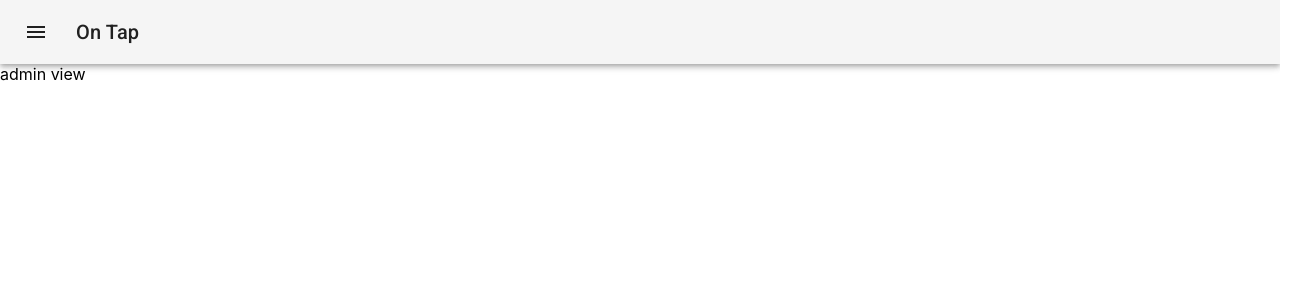
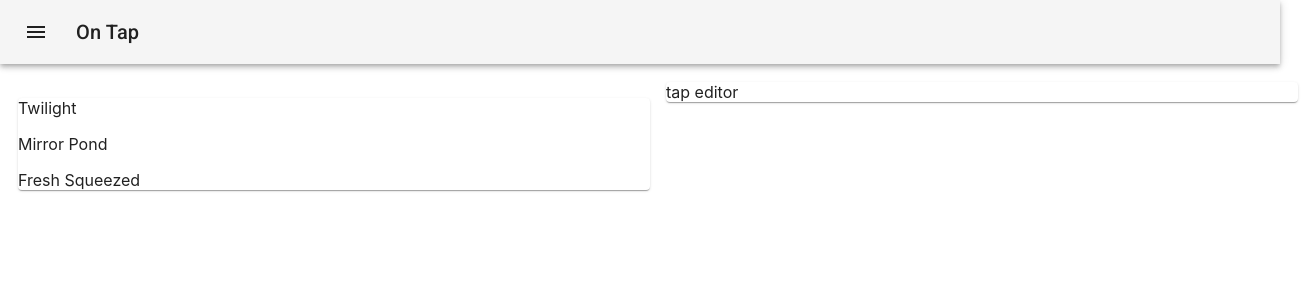
Before and after one commit to DuHerb/OnTap, a React (Create React App) app: page /#/admin in a window 1280 px wide. Shown: the top 300 px of the page, 1306 px wide, since content can reach past the window. Built offline with nearby package versions, Linux system fonts and the light colour scheme.

Commit message:
create AdminView child components

```diff
--- a/src/App.js
+++ b/src/App.js
@@ -6,7 +6,6 @@ import POSView from './Components/POSView';
 import AdminView from './Components/AdminView';
 import { Route, HashRouter } from 'react-router-dom';
 import { kegs } from './store.js'
-import { Button } from '@material-ui/core'
 
 export default class App extends React.Component {
   state = {
@@ -33,8 +32,8 @@ export default class App extends React.Component {
         <HashRouter>
           <Header/>
             <Route exact path='/' render={()=><PatronView kegs={this.getKegsOnTap()}/>} />
-            <Route path='/pos' render={()=><POSView kegs={this.getKegsOnTap()} onSellPint={this.handleSellPint} />}  />
-            <Route path='/admin' render={()=><AdminView/>} />
+            <Route path='/pos' render={()=><POSView kegs={this.getKegsOnTap()} onSellPint={this.handleSellPint}/>} />
+            <Route path='/admin' render={()=><AdminView kegsOnTap={this.getKegsOnTap()} kegs={this.state.kegs}/>} />
         </HashRouter>
     )
   }
--- a/src/Components/AdminView.jsx
+++ b/src/Components/AdminView.jsx
@@ -1,9 +1,35 @@
 import React from 'react'
+import TapManager from './TapManager';
+import TapEditor from './TapEditor';
+import Grid from '@material-ui/core/Grid'
+import Paper from '@material-ui/core/Paper'
+import { makeStyles } from '@material-ui/styles'
 
-export default function AdminView() {
+const useStyles = makeStyles(theme => ({
+  root: {
+    flexGrow: 1,
+    margin: '10px'
+  },
+  paper: {
+    width: '100%',
+  }
+}));
+
+export default function AdminView({kegsOnTap, kegs}) {
+  const classes = useStyles();
+
   return (
-    <div>
-      admin view
-    </div>
+    <Grid container spacing={2} className={classes.root}>
+      <Grid item xs={12} sm={6}>
+        <Paper className={classes.paper}>
+          <TapManager kegsOnTap = {kegsOnTap} kegs={kegs}/>
+        </Paper>
+      </Grid>
+      <Grid item xs={12} sm={6}>
+        <Paper className={classes.paper}>
+          <TapEditor kegsOnTap = {kegsOnTap} kegs={kegs}/>
+        </Paper>
+      </Grid>
+    </Grid>
   )
 }
--- /dev/null
+++ b/src/Components/TapEditor.jsx
@@ -0,0 +1,11 @@
+import React from 'react'
+
+const TapEditor = () => {
+  return (
+    <div>
+      tap editor
+    </div>
+  )
+}
+
+export default TapEditor
--- /dev/null
+++ b/src/Components/TapManager.jsx
@@ -0,0 +1,15 @@
+import React from 'react'
+
+const TapManager = ({kegsOnTap, kegs}) => {
+  console.log(kegsOnTap);
+
+  return (
+    <div>
+      {kegsOnTap.map((keg)=>
+        <p>{keg.name}</p>
+        )}
+    </div>
+  )
+}
+
+export default TapManager
```
